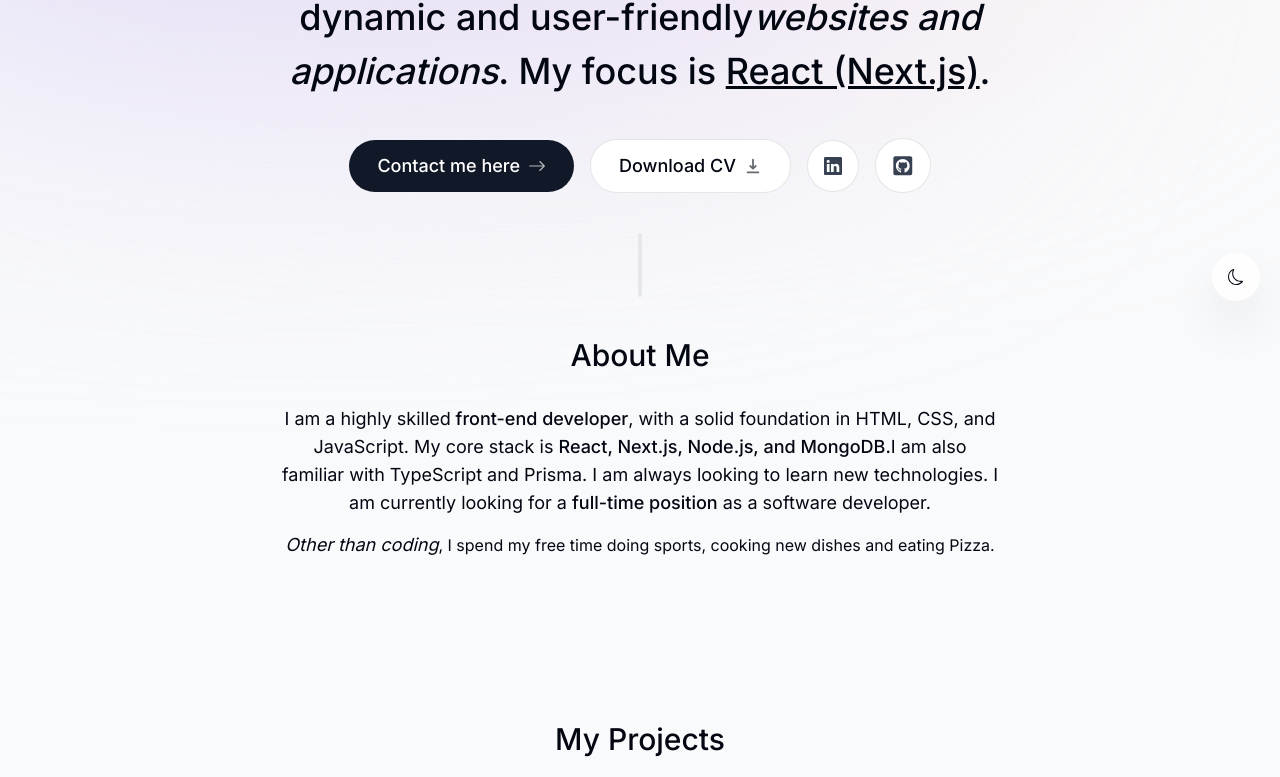
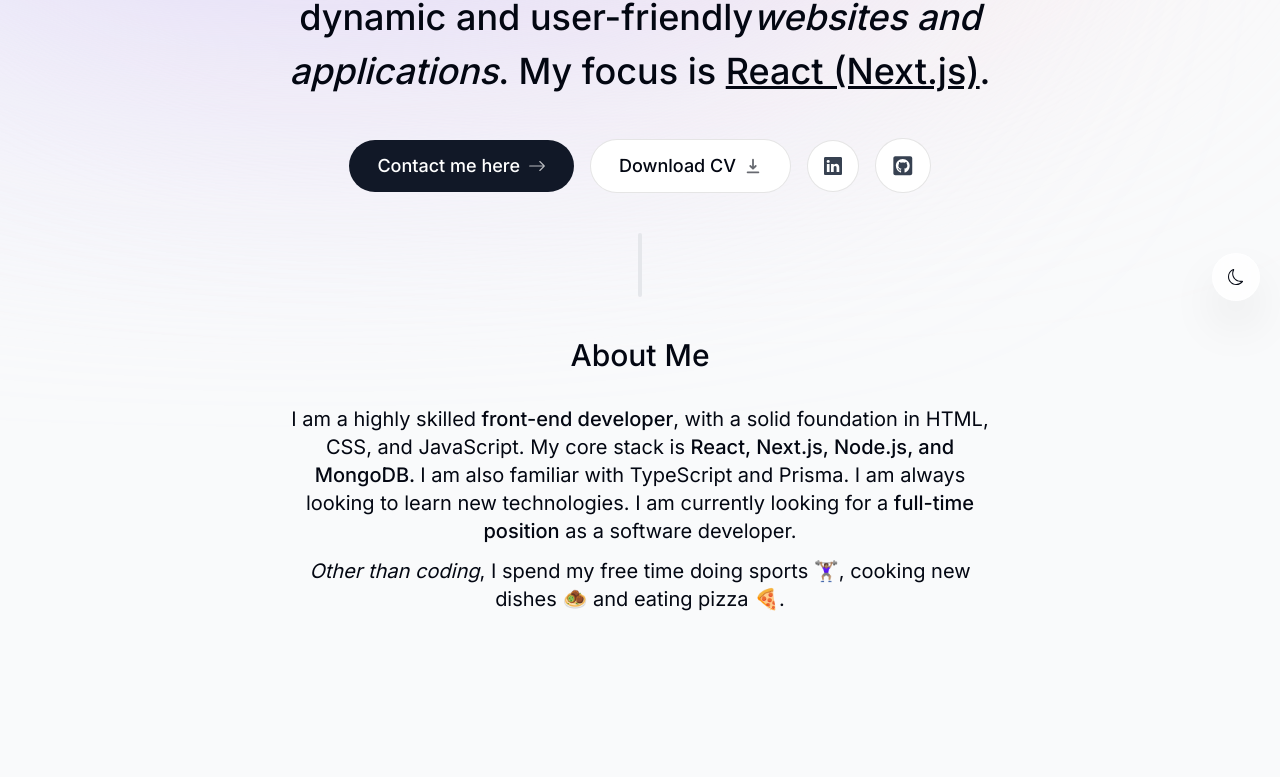
Before and after one commit to morhaaa/mohamedrhanmi.com, a Next.js app: page / in a window 1280 px wide. Shown: the part 479-1256 px from the top of the page. Built offline with nearby package versions, Linux system fonts and the light colour scheme.

Commit message:
Fix About section text

```diff
--- a/src/components/about.tsx
+++ b/src/components/about.tsx
@@ -14,12 +14,12 @@ export default function About() {
       id="about"
     >
       <SectionHeading>About me</SectionHeading>
-      <p className="mb-3 text-lg">
+      <p className="mb-3 text-xl">
         I am a highly skilled
         <span className="font-medium"> front-end developer</span>, with a solid
         foundation in HTML, CSS, and JavaScript. My core stack is{" "}
         <span className="font-medium">
-          React, Next.js, Node.js, and MongoDB.
+          React, Next.js, Node.js, and MongoDB.{" "}
         </span>
         I am also familiar with TypeScript and Prisma. I am always looking to
         learn new technologies. I am currently looking for a{" "}
@@ -27,9 +27,9 @@ export default function About() {
         developer.
       </p>
 
-      <p>
-        <span className="italic text-lg"> Other than coding</span>, I spend my
-        free time doing sports, cooking new dishes and eating Pizza.{" "}
+      <p className="text-xl">
+        <span className="italic"> Other than coding</span>, I spend my free time
+        doing sports 🏋🏽‍♀️, cooking new dishes 🧆 and eating pizza 🍕.{" "}
       </p>
     </motion.section>
   );
```
